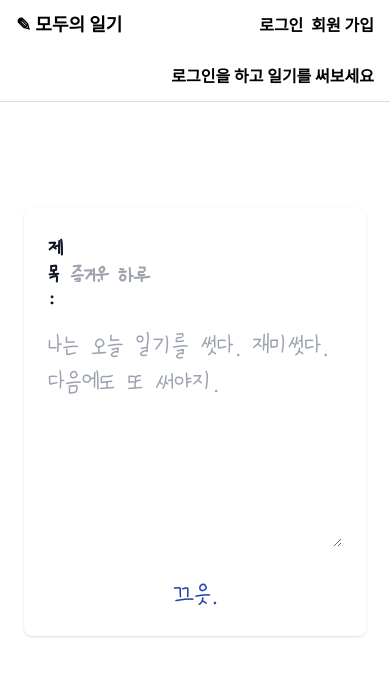
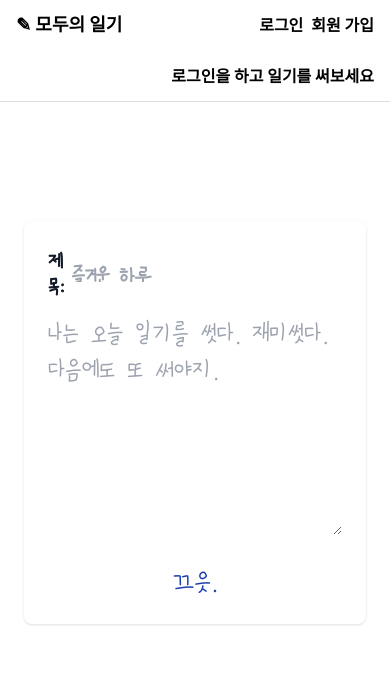
Before and after one commit to LeeSeungjae00/modoo-diary, a Next.js app: page /write in a window 390 px wide. Shown: the top 676 px of the page. Built offline with nearby package versions, Linux system fonts and the light colour scheme.

Commit message:
:lipstick: 모바일 환경 글쓰기 UI 수정

```diff
--- a/src/app/write/page.tsx
+++ b/src/app/write/page.tsx
@@ -56,7 +56,7 @@ export default function Write() {
           className="p-6 space-y-4 md:space-y-6 sm:p-8"
         >
           <FontH1 className=" text-xl font-bold leading-tight tracking-tight text-gray-900 md:text-2xl dark:text-white flex">
-            제목 :
+            <p>제목:</p>
             <input
               {...register("title", {
                 required: "제목을 입력해 주세요",
```
